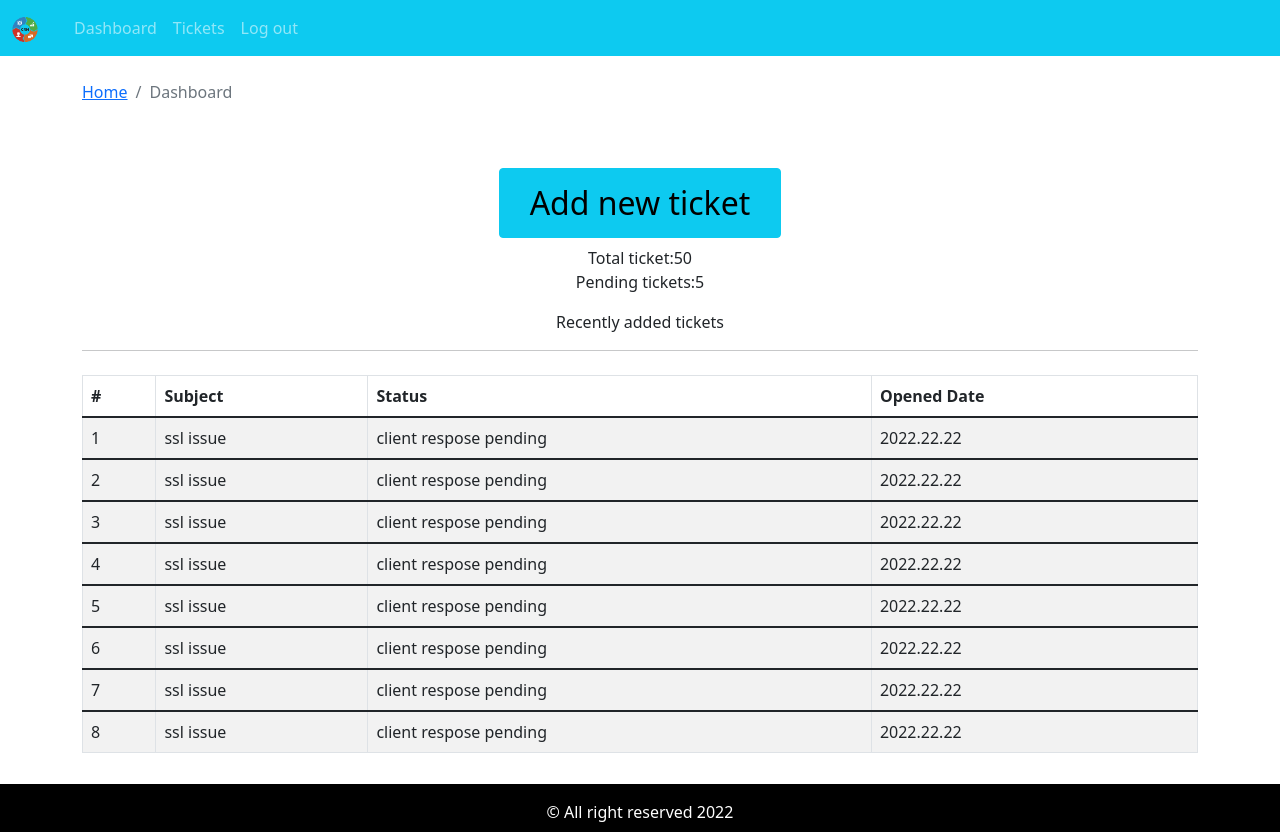
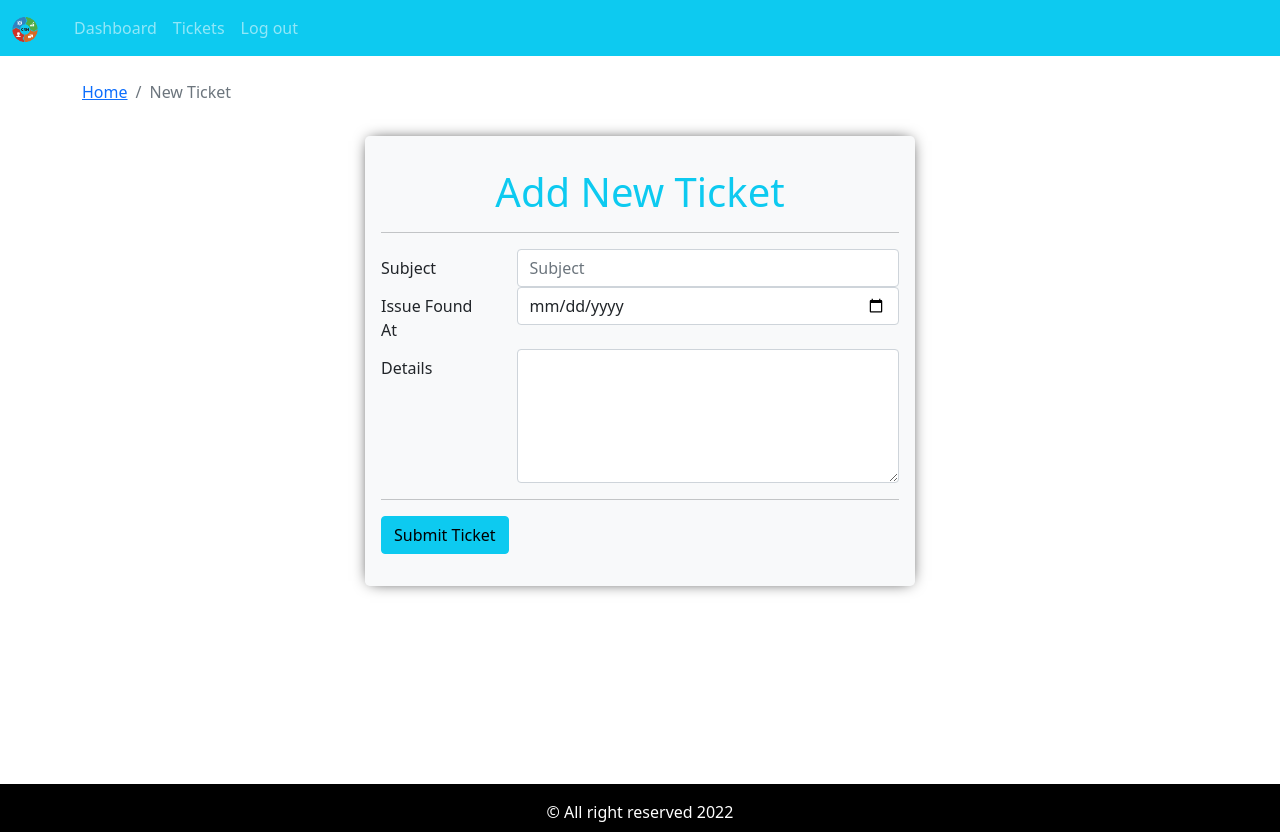
Before and after one commit to Mahammadhajiyev1/crm-frontend, a React (Create React App) app: page / in a window 1280 px wide. Built offline with nearby package versions, Linux system fonts and the light colour scheme.

Commit message:
add new ticket form added

```diff
--- a/src/App.js
+++ b/src/App.js
@@ -2,13 +2,15 @@
 import { DefaultLayout } from "./layout/DefaultLayout";
 import { Dashboard } from "./pages/dashboard/Dashboard.page";
 import { Entry } from "./pages/entry/Entry.page";
+import { AddTicket } from "./pages/new-ticket/AddTicket.page";
 
 function App() {
   return (
     <div className='App'>
       {/* <Entry /> */}
       <DefaultLayout>
-        <Dashboard />
+        {/* <Dashboard /> */}
+        <AddTicket />
       </DefaultLayout>
     </div>
   );
--- /dev/null
+++ b/src/component/add-ticket-form/AddTicketForm.comp.js
@@ -0,0 +1,77 @@
+import React from "react";
+import { Form, Button, Col, Row } from "react-bootstrap";
+import "./AddTicketForm.style.css";
+import PropTypes from "prop-types";
+
+export const AddTicketForm = ({
+  handleOnSubmit,
+  handleOnChange,
+  formData,
+  formDataError,
+}) => {
+  return (
+    <div className='jumbotron mt-3 bg-light'>
+      <h1 className='text-info text-center'>Add New Ticket</h1>
+      <hr />
+      <Form autoComplete='off' onSubmit={handleOnSubmit}>
+        <Form.Group as={Row}>
+          <Form.Label column sm={3}>
+            Subject
+          </Form.Label>
+          <Col sm={9}>
+            <Form.Control
+              name='subject'
+              value={formData.subject}
+              placeholder='Subject'
+              required={true}
+              onChange={handleOnChange}
+            />
+            <Form.Text className='text-danger'>
+              {formDataError.subject && "Subject is required"}
+            </Form.Text>
+          </Col>
+        </Form.Group>
+        <Form.Group as={Row}>
+          <Form.Label column sm={3}>
+            Issue Found At
+          </Form.Label>
+          <Col sm={9}>
+            <Form.Control
+              type='date'
+              name='issueDate'
+              value={formData.issueDate}
+              required={true}
+              onChange={handleOnChange}
+            />
+          </Col>
+        </Form.Group>
+        <Form.Group as={Row}>
+          <Form.Label column sm={3}>
+            Details
+          </Form.Label>
+          <Col sm={9}>
+            <Form.Control
+              as='textarea'
+              name='details'
+              rows='5'
+              value={formData.details}
+              required={true}
+              onChange={handleOnChange}
+            />
+          </Col>
+        </Form.Group>
+        <hr />
+        <Button type='submit' variant='info' block='true'>
+          Submit Ticket
+        </Button>
+      </Form>
+    </div>
+  );
+};
+
+AddTicketForm.prototype = {
+  handleOnSubmit: PropTypes.func.isRequired,
+  handleOnChange: PropTypes.func.isRequired,
+  formData: PropTypes.object.isRequired,
+  formDataError: PropTypes.object.isRequired,
+};
--- /dev/null
+++ b/src/component/add-ticket-form/AddTicketForm.style.css
@@ -0,0 +1,9 @@
+.jumbotron {
+  padding: 2rem 1rem;
+  margin-bottom: 2rem;
+  max-width: 550px;
+  margin-left: auto;
+  margin-right: auto;
+  border-radius: 0.3rem;
+  box-shadow: 0px 0px 15px -5px black;
+}
--- /dev/null
+++ b/src/pages/new-ticket/AddTicket.page.js
@@ -0,0 +1,60 @@
+import React, { useState, useEffect } from "react";
+import { Container, Row, Col } from "react-bootstrap";
+import { AddTicketForm } from "../../component/add-ticket-form/AddTicketForm.comp";
+import { BreadCrumb } from "../../component/breadcrumb/BreadCrumb.comp";
+import { shortText } from "../../utils/validation";
+
+const initialFormData = {
+  subject: "",
+  issueDate: "",
+  details: "",
+};
+const initialFormError = {
+  subject: false,
+  issueDate: false,
+  details: false,
+};
+
+export const AddTicket = () => {
+  const [formData, setFormData] = useState(initialFormData);
+  const [formDataError, setFormDataError] = useState(initialFormError);
+  useEffect(() => {}, [formData, formDataError]);
+  const handleOnChange = (e) => {
+    const { name, value } = e.target;
+    setFormData({
+      ...formData,
+      [name]: value,
+    });
+    console.log(name, value);
+  };
+  const handleOnSubmit = async (e) => {
+    e.preventDefault();
+    setFormDataError(initialFormError);
+    const isSubjectValid = await shortText(formData.subject);
+
+    setFormDataError({
+      ...initialFormError,
+      subject: !isSubjectValid,
+    });
+    console.log("form is submited");
+  };
+  return (
+    <Container>
+      <Row>
+        <Col>
+          <BreadCrumb page='New Ticket' />
+        </Col>
+      </Row>
+      <Row>
+        <Col>
+          <AddTicketForm
+            handleOnChange={handleOnChange}
+            handleOnSubmit={handleOnSubmit}
+            formData={formData}
+            formDataError={formDataError}
+          />
+        </Col>
+      </Row>
+    </Container>
+  );
+};
--- /dev/null
+++ b/src/utils/validation.js
@@ -0,0 +1,3 @@
+export const shortText = (str) => {
+  return str.length >= 3 && str.length <= 100;
+};
```
